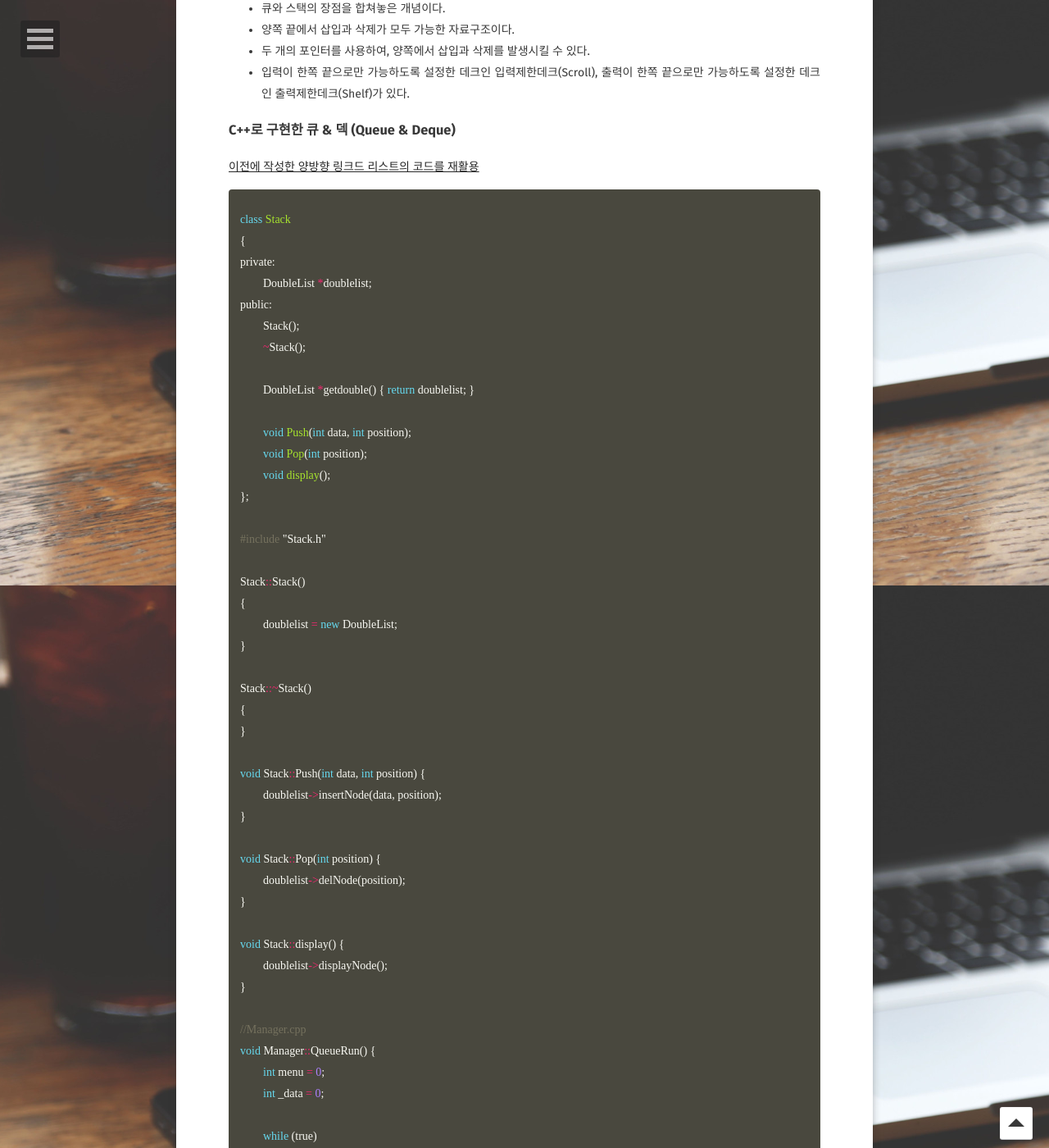
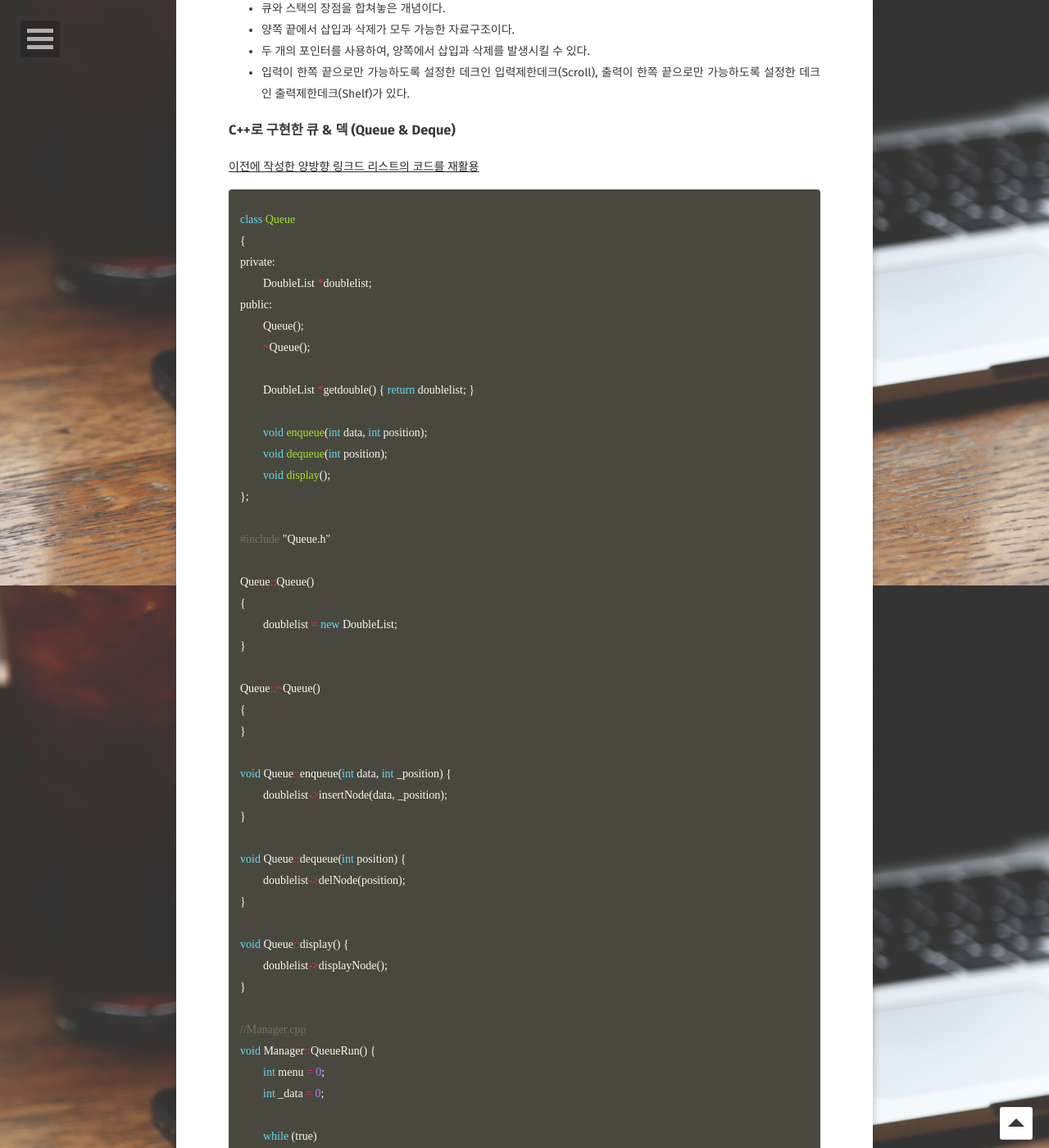
Before and after one commit to KyungRyeol1101/KyungRyeol1101.github.io, a Jekyll site: the page built from _posts/2016-01-29-data-structures-queue-deque.md, in a window 1280 px wide and 1400 px high, scrolled down 1986 px. Shown: the whole window at 82% size. Built offline with Jekyll 4.4.1, drawn with Linux system fonts in a browser that asks for light colours; some web fonts are replaced; comment, search, counter and statistics services are not loaded.

Commit message:
Update queue

```diff
--- a/_posts/2016-01-29-data-structures-queue-deque.md
+++ b/_posts/2016-01-29-data-structures-queue-deque.md
@@ -75,41 +75,41 @@ underflow 자료가 없다면 스택에는 삭제(Dequeue할 때)할 자료가
 [이전에 작성한 양방향 링크드 리스트의 코드를 재활용](https://kyungryeol1101.github.io/data-structures-linked-list-array/)
 
 {% highlight cpp %}
-class Stack
+class Queue
 {
 private:
 	DoubleList *doublelist;
 public:
-	Stack();
-	~Stack();
+	Queue();
+	~Queue();
 
 	DoubleList *getdouble() { return doublelist; }
 
-	void Push(int data, int position);
-	void Pop(int position);
+	void enqueue(int data, int position);
+	void dequeue(int position);
 	void display();
 };
 
-#include "Stack.h"
+#include "Queue.h"
 
-Stack::Stack()
+Queue::Queue()
 {
 	doublelist = new DoubleList;
 }
 
-Stack::~Stack()
+Queue::~Queue()
 {
 }
 
-void Stack::Push(int data, int position) {
-	doublelist->insertNode(data, position);
+void Queue::enqueue(int data, int _position) {
+	doublelist->insertNode(data, _position);
 }
 
-void Stack::Pop(int position) {
+void Queue::dequeue(int position) {
 	doublelist->delNode(position);
 }
 
-void Stack::display() {
+void Queue::display() {
 	doublelist->displayNode();
 }
 
```
